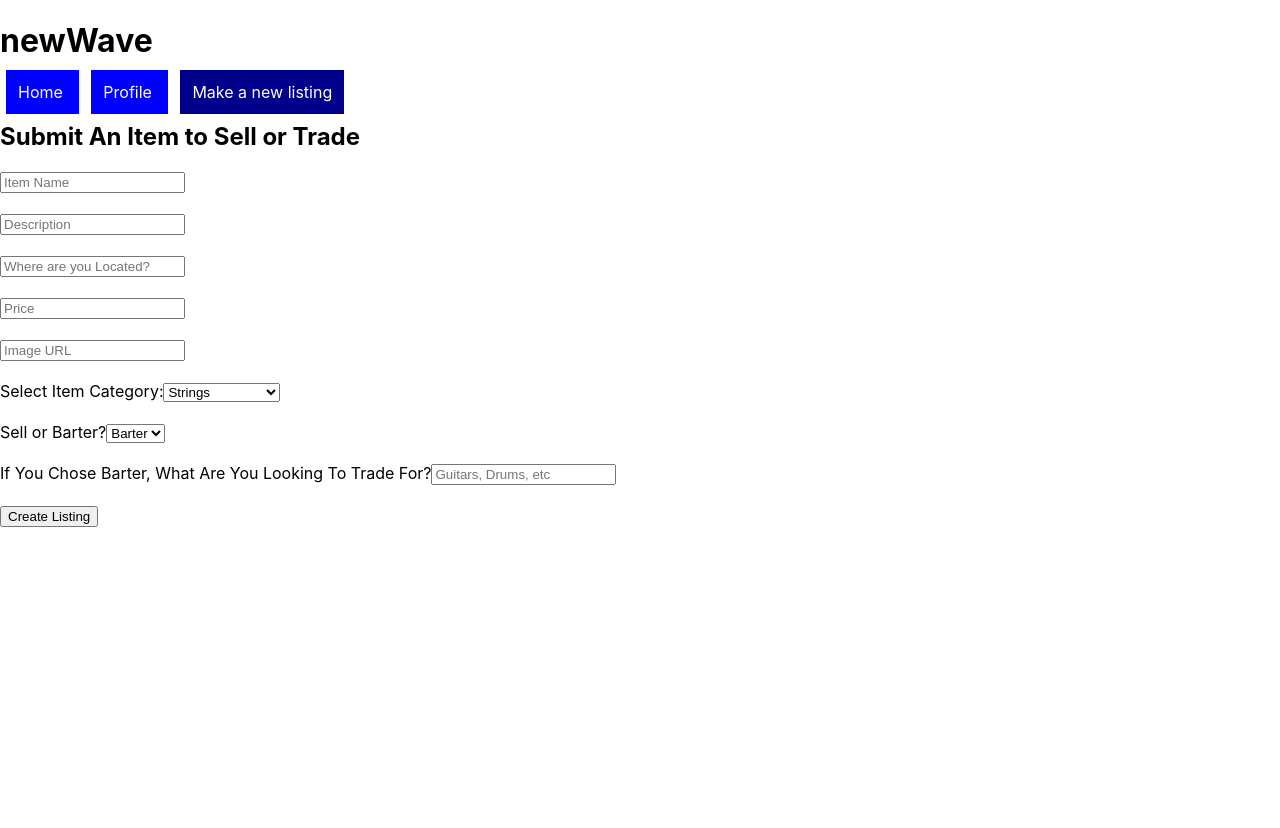
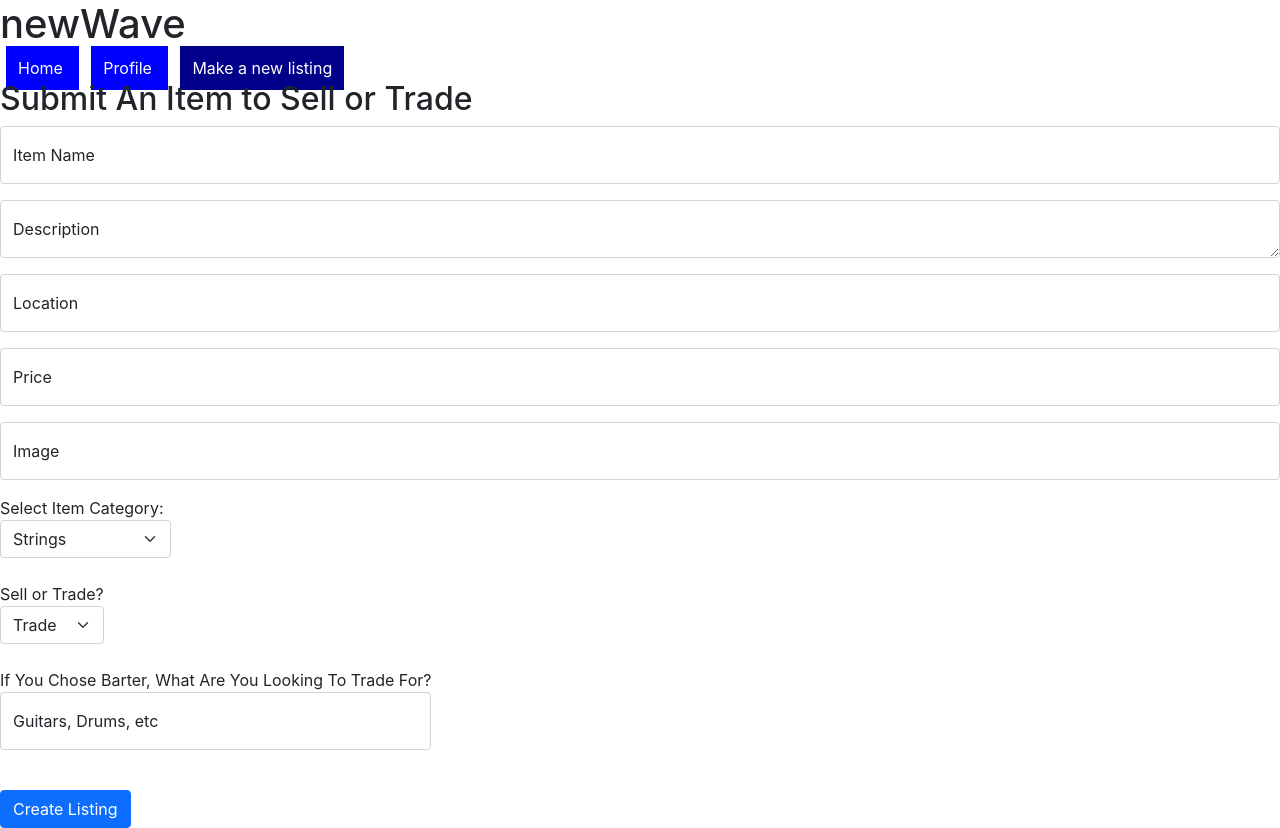
Before and after one commit to ajnikrant/newWave-frontend, a React (Create React App) app: page /listings/new in a window 1280 px wide. Before the commit the page ends 800 px from the top, so only its background shows below. Built offline with nearby package versions, Linux system fonts and the light colour scheme; no server answers.

Commit message:
trying out form and card bootstrap stuff

```diff
--- a/public/index.html
+++ b/public/index.html
@@ -2,6 +2,10 @@
 <html lang="en">
   <head>
     <meta charset="utf-8" />
+    <!-- Bootstrap CSS -->
+    <link href="https://cdn.jsdelivr.net/npm/bootstrap@5.0.0/dist/css/bootstrap.min.css" rel="stylesheet" integrity="sha384-wEmeIV1mKuiNpC+IOBjI7aAzPcEZeedi5yW5f2yOq55WWLwNGmvvx4Um1vskeMj0" crossorigin="anonymous">
+
+
     <link rel="icon" href="%PUBLIC_URL%/favicon.ico" />
     <meta name="viewport" content="width=device-width, initial-scale=1" />
     <meta name="theme-color" content="#000000" />
@@ -24,7 +28,11 @@
       work correctly both with client-side routing and a non-root public URL.
       Learn how to configure a non-root public URL by running `npm run build`.
     -->
-    <title>React App</title>
+    <!-- Option 1: Bootstrap Bundle with Popper -->
+    <script src="https://cdn.jsdelivr.net/npm/bootstrap@5.0.0/dist/js/bootstrap.bundle.min.js" integrity="sha384-p34f1UUtsS3wqzfto5wAAmdvj+osOnFyQFpp4Ua3gs/ZVWx6oOypYoCJhGGScy+8" crossorigin="anonymous"></script>
+
+
+    <title>newWave</title>
   </head>
   <body>
     <noscript>You need to enable JavaScript to run this app.</noscript>
--- a/src/ItemCard.js
+++ b/src/ItemCard.js
@@ -3,14 +3,30 @@ import React from 'react';
 function ItemCard({ listing }){
     const { title, price, description, user_id, category, id, barter, for_sale, barter_description, image, location } = listing
     return (
-        <div className="itemCard">
-            <h3>{title}</h3>
-            <img src={image} alt={title} />
-            <p>{description}</p>
-            <p>${price}</p>
-            <p>Located at: {location}</p>
+        // <div className="itemCard">
+        //     <h3>{title}</h3>
+        //     <img src={image} alt={title} />
+        //     <p>{description}</p>
+        //     <p>${price}</p>
+        //     <p>Located at: {location}</p>
+        // </div>
+
+        <div className="card">
+            <img src={image} className="card-img-top" alt={title} />
+            <div className="card-body">
+                <h5 className="card-title">{title}</h5>
+                <p className="card-text">Location: {location}</p>
+                <p className="card-text">Description: {description}</p>
+                {/* <a href="#" class="btn btn-primary">Go somewhere</a> */}
+            </div>
         </div>
+
+
+
     )
 }
 
 export default ItemCard
+
+// this is the "x" button for closing views
+                {/* <button type="button" class="btn-close" aria-label="Close"></button> */}
--- a/src/NewItemForm.js
+++ b/src/NewItemForm.js
@@ -67,9 +67,6 @@ function NewItemForm({sendNewItemUp}){
         })
         .then(r => r.json())
         .then(sendNewItemUp)
-
-
-        // sendNewItemUp(newItem)
     }
 
 
@@ -77,27 +74,32 @@ function NewItemForm({sendNewItemUp}){
         <div >
         <h2>Submit An Item to Sell or Trade</h2>
         <form onSubmit={handleSubmit}>
-          <input type="text" onChange={handleChange} value={formData.title} name="title" placeholder="Item Name" />
-          <br></br>
-          <br></br>
-          <input type="textarea" onChange={handleChange} value={formData.description} name="description" placeholder="Description" />
-          <br></br>
-          <br></br>
-          <input type="text" onChange={handleChange} value={formData.location} name="location" placeholder="Where are you Located?" />
-          <br></br>
-          <br></br>
-          <input type="number" onChange={handleChange} value={formData.price} name="price" step="0.01" placeholder="Price" />
-          <br></br>
-          <br></br>
-          {/* <label > Item Image: */}
-            {/* <input type="file" onChange={handleChange} value={formData.image} name="image" label="Item Image" /> */}
-            <input type="text" onChange={handleChange} value={formData.image} name="image" placeholder="Image URL" />
-          {/* </label> */}
-          <br></br>
-          <br></br>
-
+            <div class="form-floating mb-3">
+                <input type="text" onChange={handleChange} value={formData.title} name="title" className="form-control" id="floatingInput" placeholder="Item Name"/>
+                <label for="floatingInput">Item Name</label>
+            </div>
+          <div className="form-floating mb-3">
+                <textarea className="form-control" onChange={handleChange} value={formData.description} name="description" placeholder="Description..." id="floatingTextarea2" ></textarea>
+                <label for="floatingInput">Description</label>
+            </div>
+          <div className="form-floating mb-3">
+                <input type="text" onChange={handleChange} value={formData.location} name="location" className="form-control" id="floatingInput" placeholder="Where are you Located?"/>
+                <label for="floatingInput">Location</label>
+            </div>
+          <div className="form-floating mb-3">
+                <input type="number" onChange={handleChange} value={formData.price} name="price" className="form-control" id="floatingInput" placeholder="Price"/>
+                <label for="floatingInput">Price</label>
+            </div>
+            <div className="form-floating mb-3">
+                <input type="text" onChange={handleChange} value={formData.image} name="image" className="form-control" id="floatingInput" placeholder="Image"/>
+                <label for="floatingInput">Image</label>
+            </div>
+            {/* <div className="mb-3">
+                <label for="formFile" className="form-label">Image</label>
+                <input onChange={handleChange} value={formData.image} name="image" className="form-control" type="file" id="formFile"/>
+            </div> */}
           <label> Select Item Category:
-            <select onChange={handleCategoryChange}>
+            <select className="form-select" id="floatingSelect" aria-label="Floating label select example" onChange={handleCategoryChange}>
                 <option value="strings">Strings</option>
                 <option value="percussion">Percussion</option>
                 <option value="woodwind">Woodwind</option>
@@ -106,11 +108,11 @@ function NewItemForm({sendNewItemUp}){
                 <option value="misc">Other</option>
              </select>
          </label>
-         <br></br>
-          <br></br>
-          <label> Sell or Barter?
-          <select onChange={handleSaleTypeChange}>
-            <option value="barter">Barter</option>
+            <br></br>
+            <br></br>
+          <label> Sell or Trade?
+          <select className="form-select" id="floatingSelect" aria-label="Floating label select example" onChange={handleSaleTypeChange}>
+            <option value="barter">Trade</option>
             <option value="for_sale">Sell</option>
             <option value="both">Both</option>
           </select>
@@ -118,13 +120,14 @@ function NewItemForm({sendNewItemUp}){
           <br></br>
           <br></br>
         <label> If You Chose Barter, What Are You Looking To Trade For?
-        <input onChange={handleChange} type="text" value={formData.barter_description} name="barter_description" placeholder="Guitars, Drums, etc" />
-
+        <div className="form-floating mb-3">
+                <input type="text" onChange={handleChange} value={formData.barter_description} name="barter_description" className="form-control" id="floatingInput" placeholder="Where are you Located?"/>
+                <label for="floatingInput">Guitars, Drums, etc</label>
+            </div>
          </label>
          <br></br>
           <br></br>
-
-          <button  type="submit">Create Listing</button>
+          <button  className="btn btn-primary" type="submit">Create Listing</button>
         </form >
       </div>
     )
--- a/src/index.css
+++ b/src/index.css
@@ -1,6 +1,6 @@
 
 
-  .itemCard {
+  .card {
     width: 25%;
     /* flex-wrap: wrap; */
   }
```
